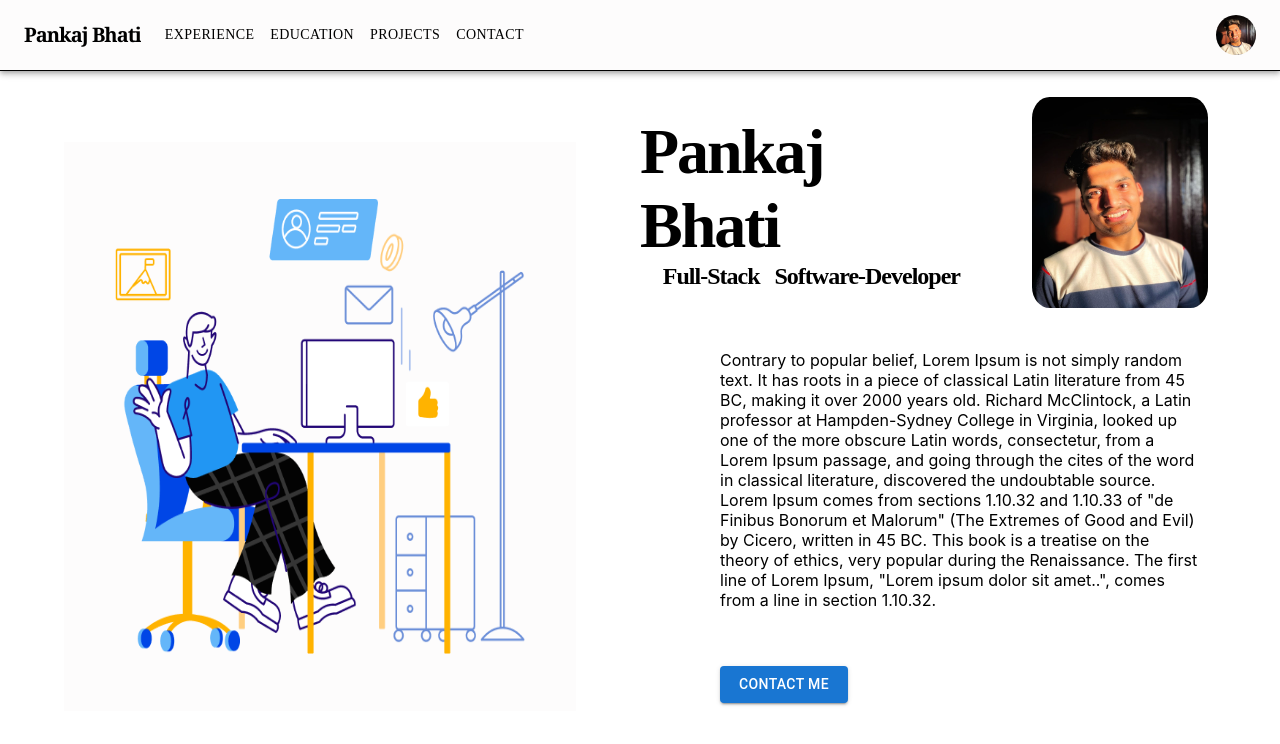
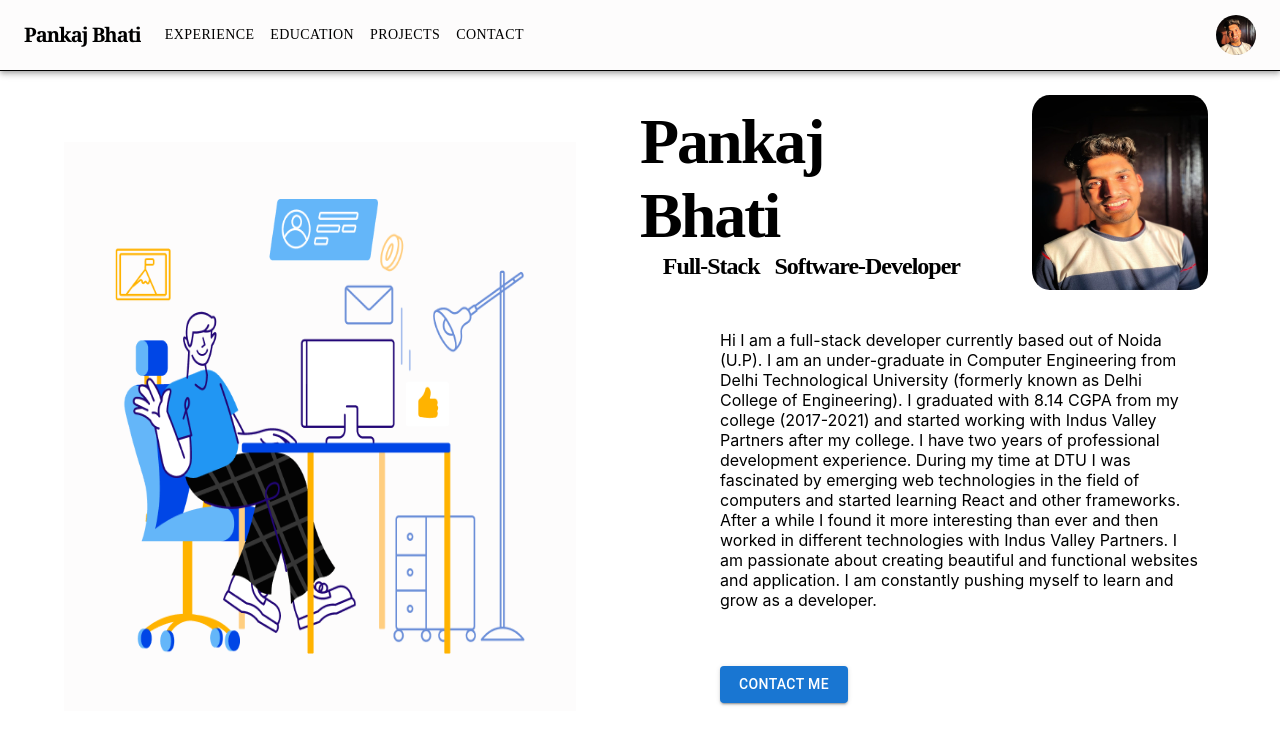
Before and after one commit to pankajbhati/portfolio, a React (Create React App) app: page / in a window 1280 px wide. Shown: the top 744 px of the page. Built offline with nearby package versions, Linux system fonts and the light colour scheme.

Commit message:
Email send functionality complete

```diff
--- a/package.json
+++ b/package.json
@@ -3,6 +3,7 @@
   "version": "0.1.0",
   "private": true,
   "dependencies": {
+    "@emailjs/browser": "^3.11.0",
     "@emotion/react": "^11.10.6",
     "@emotion/styled": "^11.10.6",
     "@expo-google-fonts/droid-serif": "^0.0.2",
@@ -13,6 +14,7 @@
     "@testing-library/jest-dom": "^5.16.5",
     "@testing-library/react": "^13.4.0",
     "@testing-library/user-event": "^13.5.0",
+    "axios": "^1.5.0",
     "react": "^18.2.0",
     "react-dom": "^18.2.0",
     "react-icons": "^4.8.0",
--- a/src/App.js
+++ b/src/App.js
@@ -1,4 +1,5 @@
 import { BrowserRouter as Router, Routes, Route  } from 'react-router-dom';
+import {Switch} from "react-router-dom";
 
 import Navbar from './Components/Navbar';
 import Education from './Components/Education/Education';
--- a/src/Components/About/AboutMe.js
+++ b/src/Components/About/AboutMe.js
@@ -41,18 +41,14 @@ const AboutMe = () => {
           <div className="container-right-2">
             <Box className="about-overview" sx={{paddingTop: {xs: "0px"}, padding: "5rem"}}>
               <p>
-              Contrary to popular belief, Lorem Ipsum is not simply random text.
-              It has roots in a piece of classical Latin literature from 45 BC,
-              making it over 2000 years old. Richard McClintock, a Latin
-              professor at Hampden-Sydney College in Virginia, looked up one of
-              the more obscure Latin words, consectetur, from a Lorem Ipsum
-              passage, and going through the cites of the word in classical
-              literature, discovered the undoubtable source. Lorem Ipsum comes
-              from sections 1.10.32 and 1.10.33 of "de Finibus Bonorum et
-              Malorum" (The Extremes of Good and Evil) by Cicero, written in 45
-              BC. This book is a treatise on the theory of ethics, very popular
-              during the Renaissance. The first line of Lorem Ipsum, "Lorem
-              ipsum dolor sit amet..", comes from a line in section 1.10.32.
+              Hi I am a full-stack developer currently based out of Noida (U.P). I am an under-graduate in
+              Computer Engineering from Delhi Technological University (formerly known as Delhi College of Engineering).
+              I graduated with 8.14 CGPA from my college (2017-2021) and started working with Indus Valley Partners
+              after my college. I have two years of professional development experience. During my time at DTU I was
+              fascinated by emerging web technologies in the field of computers and started learning React and other
+              frameworks. After a while I found it more interesting than ever and then worked in different technologies
+              with Indus Valley Partners. I am passionate about creating beautiful and functional websites and application.
+              I am constantly pushing myself to learn and grow as a developer.
               </p>
               <Button variant="contained" className="contact-button">Contact Me</Button>
             </Box>
--- a/src/Components/Contact/ContactMe.js
+++ b/src/Components/Contact/ContactMe.js
@@ -1,4 +1,4 @@
-import React, {useState} from "react";
+import React, {useState, useRef} from "react";
 import {
   Box,
   Button,
@@ -10,7 +10,8 @@ import {
 import LinkedInIcon from "@mui/icons-material/LinkedIn";
 import GitHubIcon from "@mui/icons-material/GitHub";
 import TelegramIcon from "@mui/icons-material/Telegram";
-import Icon from "@mui/material/Icon";
+import emailjs from "@emailjs/browser";
+import axios from "axios";
 
 // css and asset files
 import "./ContactMe.css";
@@ -22,9 +23,44 @@ const ContactMe = () => {
   const [subject, setSubject] = useState("");
   const [message, setMessage] = useState("")
 
-  const handleOnChange = () => {
+  const form = useRef();
+
+  const handleOnChange = (event, val) => {
     console.log("inside handle on change");
+    if(event.target.id == "email-text-field")
+      setEmail(event.target.value);
+    if(event.target.id == "full-name-text-field")
+      setFullName(event.target.value);
+    if(event.target.id == "subject-text-field")
+      setSubject(event.target.value);
+    if(event.target.id == "message-text-field")
+      setMessage(event.target.value);
   }
+
+  const sendEmail = (event) => {
+
+    // creating form from states
+
+    var data = {
+      service_id: process.env.REACT_APP_SERVICE_ID,
+      template_id: process.env.REACT_APP_TEMPLATE_ID,
+      user_id: process.env.REACT_APP_USER_ID,
+      template_params: {
+        'from_email': email,
+        'from_name': fullName,
+        'subject': subject,
+        'message': message
+      }
+    }
+
+    axios.post("https://api.emailjs.com/api/v1.0/email/send",data)
+    .then((response) => {
+      console.log(response);
+    })
+    .catch((error) => {
+      console.log("error string ", error)
+    })
+  };
 
   return (
     <>
@@ -93,18 +129,21 @@ const ContactMe = () => {
                   label="Full Name"
                   variant="outlined"
                   className="contact-form-fields"
+                  onChange={(event, val) => handleOnChange(event, val)}
                 />
                 <TextField
                   id="email-text-field"
                   label="Email Address"
                   variant="outlined"
                   className="contact-form-fields"
+                  onChange={(event, val) => handleOnChange(event, val)}
                 />
                 <TextField
                   id="subject-text-field"
                   label="Subject"
                   variant="outlined"
                   className="contact-form-fields"
+                  onChange={(event, val) => handleOnChange(event, val)}
                 />
                 <TextField
                   id="message-text-field"
@@ -113,9 +152,10 @@ const ContactMe = () => {
                   multiline
                   rows={5}
                   className="contact-form-fields"
+                  onChange={(event, val) => handleOnChange(event, val)}
                 />
                 <Box className="contact-form-button">
-                  <Button variant="contained">Send Message!</Button>
+                  <Button variant="contained" onClick={(event) => sendEmail(event)}>Send Message!</Button>
                 </Box>
               </Box>
             </Grid>
--- a/src/Components/Projects/Projects.js
+++ b/src/Components/Projects/Projects.js
@@ -34,7 +34,7 @@ const Projects = () => {
               skills.map((item, skillIndex) => {
                 return(
                   <>
-                  <Grid item className="project-skills-item" xs={3} md={1.5} spacing={1}>
+                  <Grid item className="project-skills-item" xs={3} md={1.5}>
                     <Box className="project-skill-image">
                     <img style={{width: "5rem", height: "5rem"}} title={item.name} src={item.image} />
                     </Box>
--- a/src/index.js
+++ b/src/index.js
@@ -3,6 +3,8 @@ import ReactDOM from 'react-dom/client';
 import './index.css';
 import App from './App';
 import reportWebVitals from './reportWebVitals';
+
+import {BrowserRouter} from "react-router-dom";
 
 const root = ReactDOM.createRoot(document.getElementById('root'));
 root.render(
```
Also changed, not shown: 2 other files (tests, documents, lock files or other folders).
